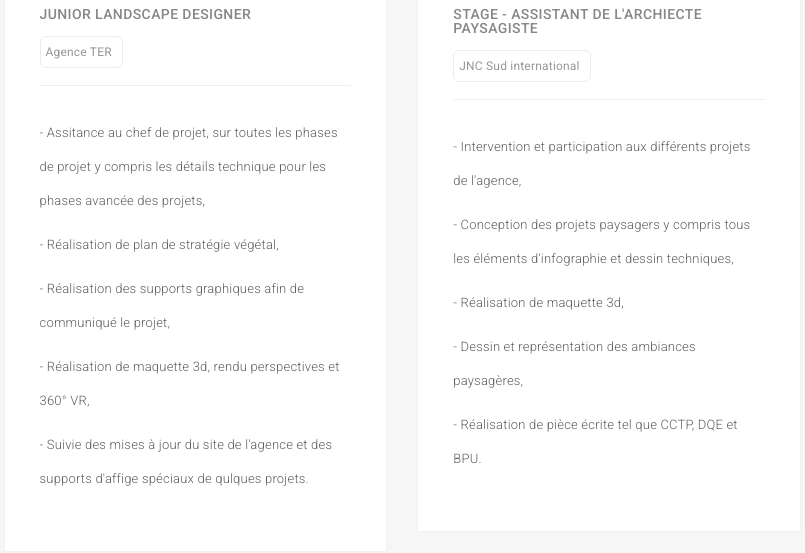
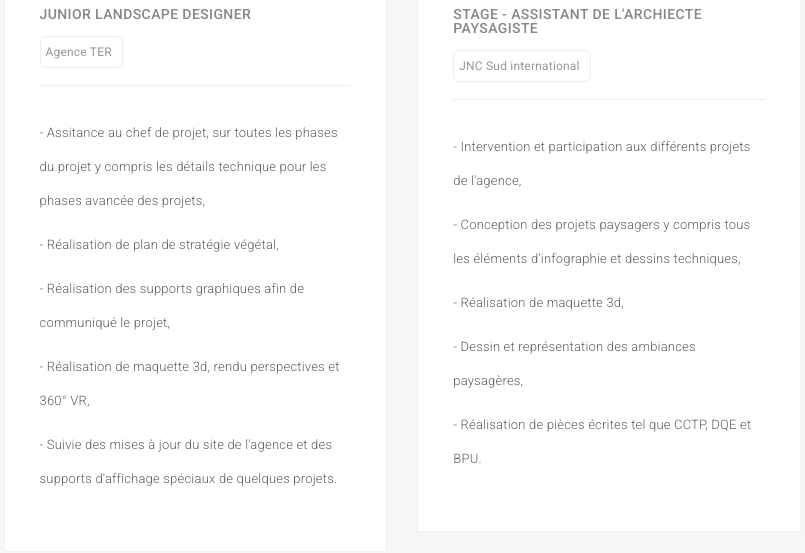
Before and after one commit to NACHDAabderrahmane/Profile, a plain HTML site: page index.html in a window 1280 px wide. Shown: the part 4047-4600 px from the top of the page, 404-1209 px from the left. Drawn offline with Linux system fonts and the light colour scheme.

Commit message:
Update index.html

```diff
--- a/index.html
+++ b/index.html
@@ -456,7 +456,7 @@
                             <hr>
                             <div class="text-detail">
                               <p>
-                              - Assitance au chef de projet, sur toutes les phases de projet y compris les détails technique pour les phases avancée des projets,
+                              - Assitance au chef de projet, sur toutes les phases du projet y compris les détails technique pour les phases avancée des projets,
                               </p>
                               <p>
                               - Réalisation de plan de stratégie végétal,
@@ -468,7 +468,7 @@
                               - Réalisation de maquette 3d, rendu perspectives et 360° VR,
                               </p>
                               <p>
-                              - Suivie des mises à jour du site de l'agence et des supports d'affige spéciaux de qulques projets.
+                              - Suivie des mises à jour du site de l'agence et des supports d'affichage spéciaux de quelques projets.
                               </p>
                             </div>
                           </div>
@@ -495,7 +495,7 @@
                               - Intervention et participation aux différents projets de l'agence,
                               </p>
                               <p>
-                              - Conception des projets paysagers y compris tous les éléments d'infographie et dessin techniques,
+                              - Conception des projets paysagers y compris tous les éléments d'infographie et dessins techniques,
                               </p>
                               <p>
                               - Réalisation de maquette 3d,
@@ -504,7 +504,7 @@
                               - Dessin et représentation des ambiances paysagères,
                               </p>
                               <p>
-                              - Réalisation de pièce écrite tel que CCTP, DQE et BPU.
+                              - Réalisation de pièces écrites tel que CCTP, DQE et BPU.
                               </p>
                             </div>
                           </div>
```
